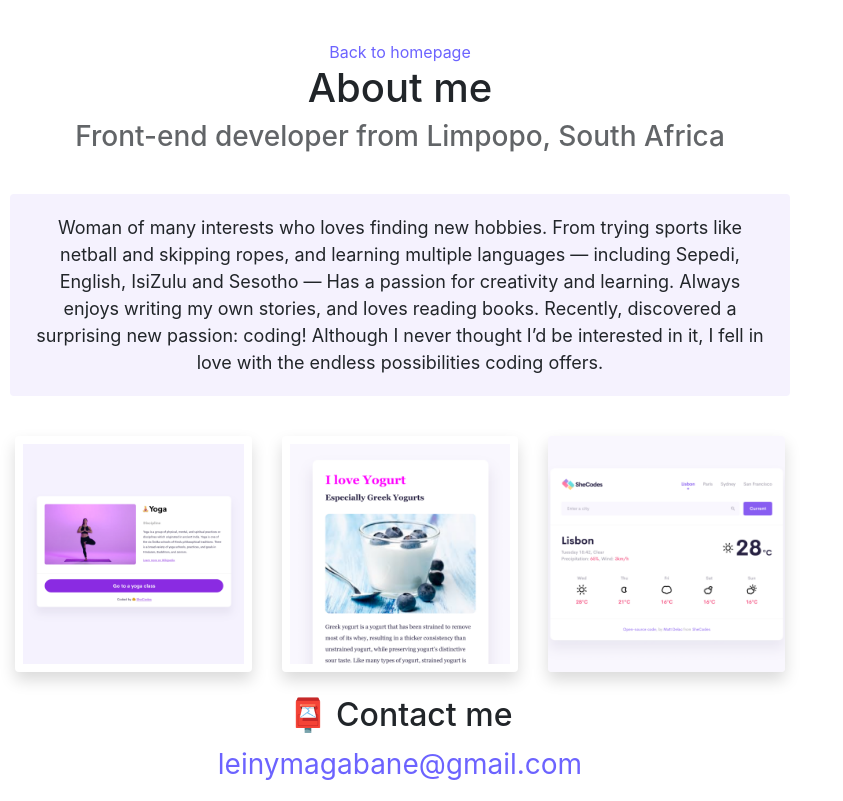
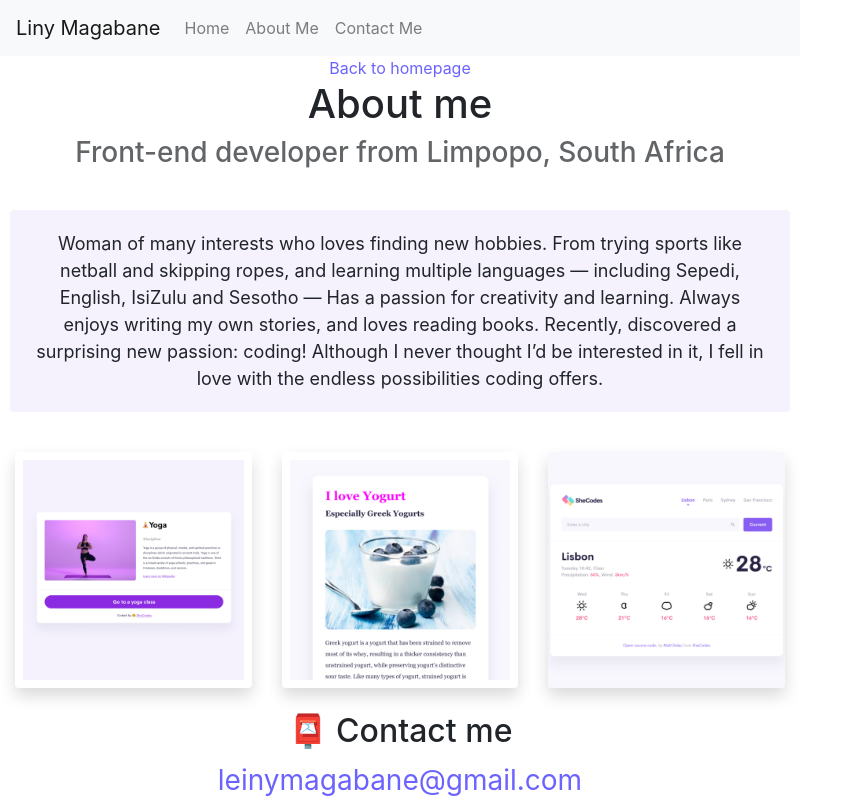
Before and after one commit to LinyMabase/Repsponsive-Homework-Week3, a website: page about.html in a window 1280 px wide. Shown: the whole page, without its empty margins (0-843 px from the left). Drawn offline with nearby package versions, Linux system fonts and the light colour scheme.

Commit message:
added a nav bar

```diff
--- a/about.html
+++ b/about.html
@@ -15,6 +15,8 @@
     />
   </head>
   <body>
+    <nav class="navbar navbar-expand-lg navbar-light bg-light">
+      <a class="navbar-brand" href="index.html">Liny Magabane</a>
      <button
         class="navbar-toggler"
         type="button"
```
